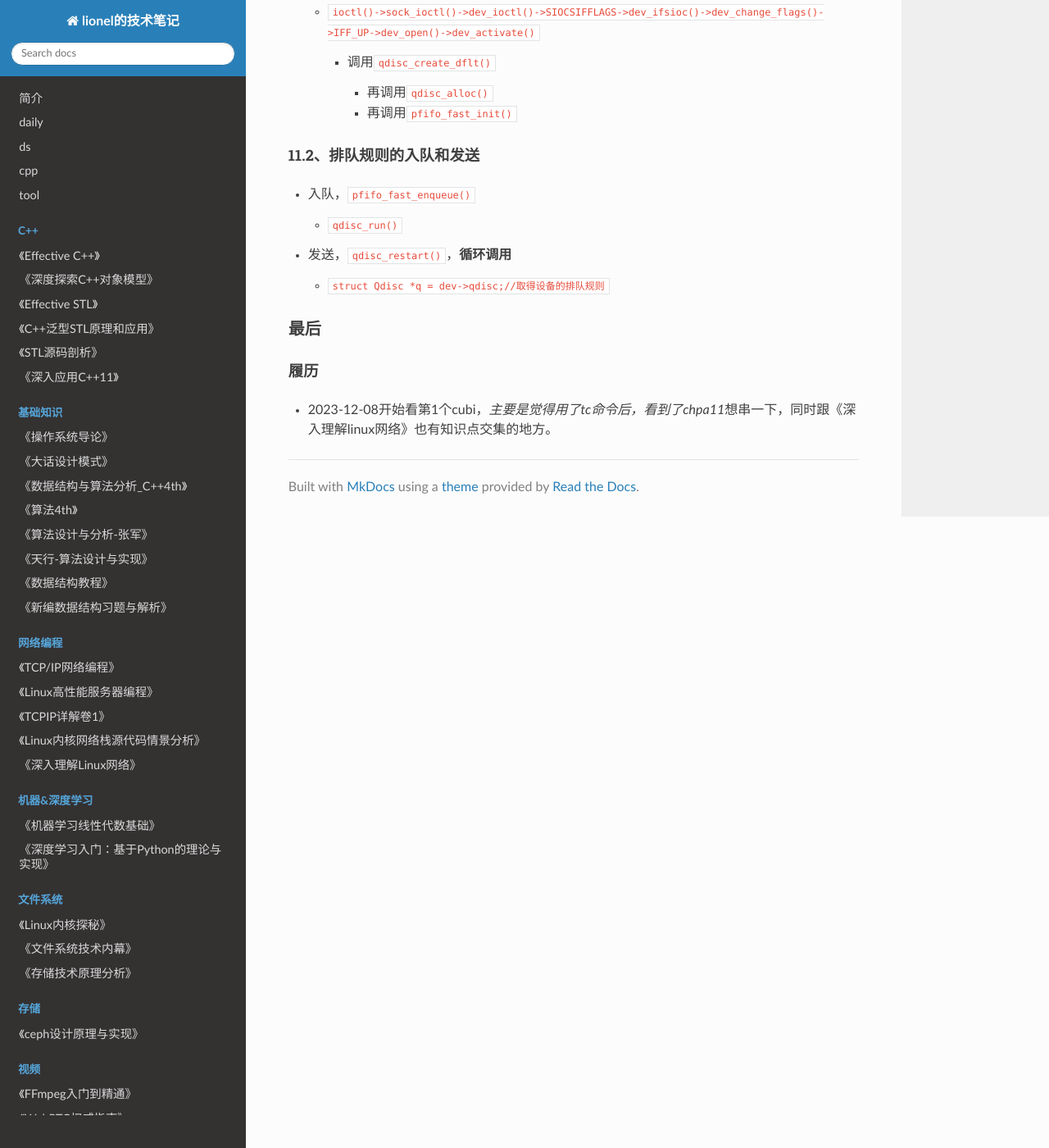
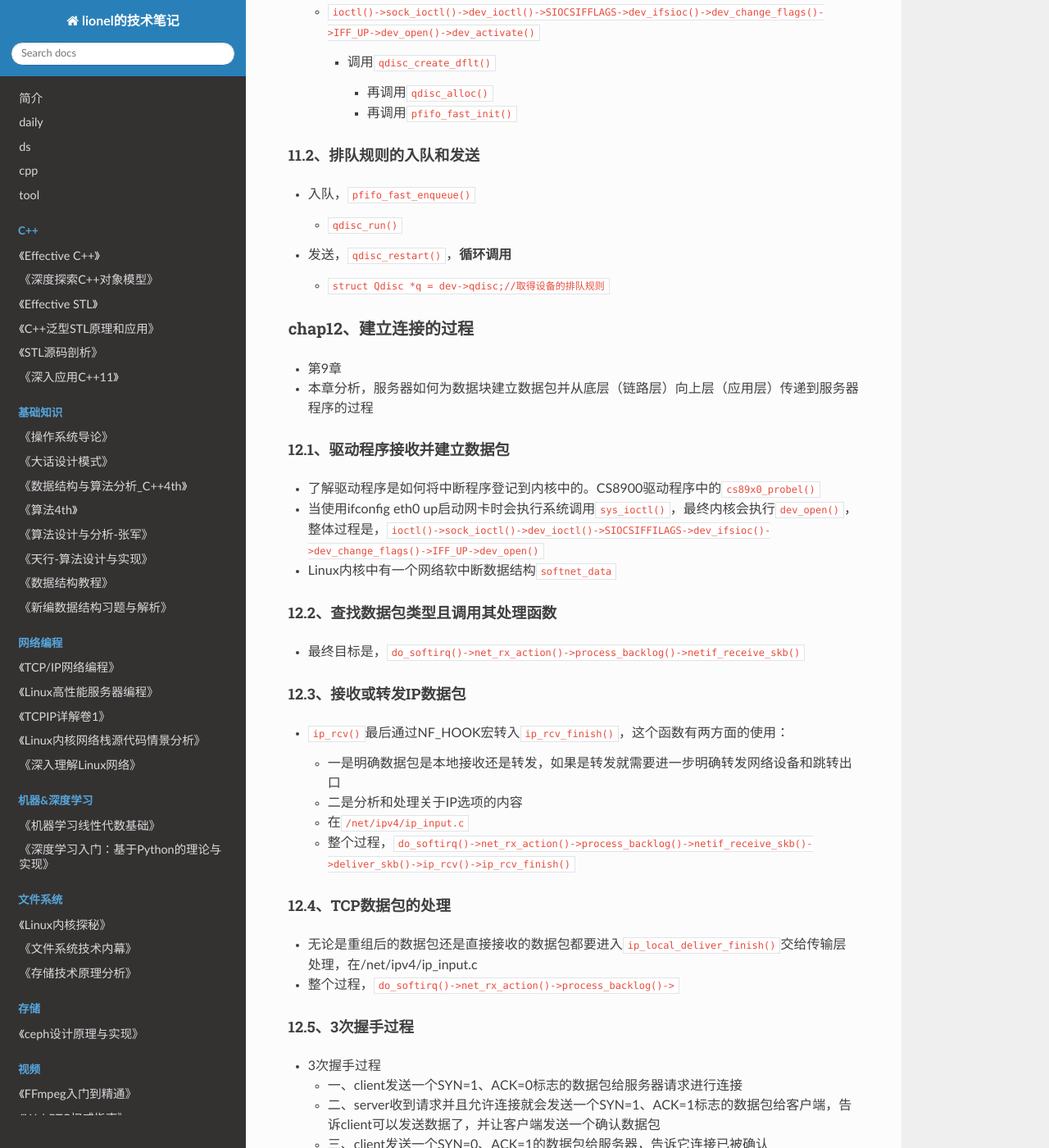
Before and after one commit to wolflion/booknotes, an MkDocs documentation site: the page built from docs/10network/追踪LinuxTCPIP代码运行：基于2.6内核.md, in a window 1280 px wide and 1400 px high, scrolled down 6150 px. Shown: the whole window at 82% size. Built offline with MkDocs 1.6.1, drawn with Linux system fonts in a browser that asks for light colours; nearby versions of some CDN libraries; some of the changed text lies outside the part shown.

Commit message:
Update 追踪LinuxTCPIP代码运行：基于2.6内核.md

```diff
--- a/docs/10network/追踪LinuxTCPIP代码运行：基于2.6内核.md
+++ b/docs/10network/追踪LinuxTCPIP代码运行：基于2.6内核.md
@@ -250,6 +250,94 @@ struct notifier_block{
 + 发送，`qdisc_restart()`，**循环调用**
   + `struct Qdisc *q = dev->qdisc;//取得设备的排队规则`
 
+### chap12、建立连接的过程
+
++ 第9章
++ 本章分析，服务器如何为数据块建立数据包并从底层（链路层）向上层（应用层）传递到服务器程序的过程
+
+#### 12.1、驱动程序接收并建立数据包
+
++ 了解驱动程序是如何将中断程序登记到内核中的。CS8900驱动程序中的`cs89x0_probel()`
++ 当使用ifconfig eth0 up启动网卡时会执行系统调用`sys_ioctl()`，最终内核会执行`dev_open()`，整体过程是，`ioctl()->sock_ioctl()->dev_ioctl()->SIOCSIFFILAGS->dev_ifsioc()->dev_change_flags()->IFF_UP->dev_open()`
++ Linux内核中有一个网络软中断数据结构`softnet_data`
+
+#### 12.2、查找数据包类型且调用其处理函数
+
++ 最终目标是，`do_softirq()->net_rx_action()->process_backlog()->netif_receive_skb()`
+
+#### 12.3、接收或转发IP数据包
+
++ `ip_rcv()`最后通过NF_HOOK宏转入`ip_rcv_finish()`，这个函数有两方面的使用：
+  + 一是明确数据包是本地接收还是转发，如果是转发就需要进一步明确转发网络设备和跳转出口
+  + 二是分析和处理关于IP选项的内容
+  + 在`/net/ipv4/ip_input.c`
+  + 整个过程，`do_softirq()->net_rx_action()->process_backlog()->netif_receive_skb()->deliver_skb()->ip_rcv()->ip_rcv_finish()`
+
+#### 12.4、TCP数据包的处理
+
++ 无论是重组后的数据包还是直接接收的数据包都要进入`ip_local_deliver_finish()`交给传输层处理，在/net/ipv4/ip_input.c
++ 整个过程，`do_softirq()->net_rx_action()->process_backlog()->`
+
+#### 12.5、3次握手过程
+
++ 3次握手过程
+  + 一、client发送一个SYN=1、ACK=0标志的数据包给服务器请求进行连接
+  + 二、server收到请求并且允许连接就会发送一个SYN=1、ACK=1标志的数据包给客户端，告诉client可以发送数据了，并让客户端发送一个确认数据包
+  + 三、client发送一个SYN=0、ACK=1的数据包给服务器，告诉它连接已被确认
+
+### chap13、Internet控制信息的传输
+
++ 主要关于**错误和请求**的内容
+
+#### 13.1、发送ICMP信息
+
++ `icmp_send()`的过程为例来看Linux是如何使用ICMP协议发送控制信息，在`/net/ipv4/icmp.c`
+
+#### 13.2、接收ICMP信息
+
++ 再来看下`icmp_rcv()`，也在`/net/ipv4/icmp.c`
+
+### chap14、数据包的分段与重组
+
+#### 14.1、数据包的分段发送
+
+#### 14.2、数据包的分段接收和重组
+
++ `ip_defrag()`来看接收重组过程，在`/net/ipv4/ip_fragment.c`中，**`ip_defrag()`重组完数据后将其传递给TCP层**
+
+#### 14.3、分段数据包的接收队列
+
+#### 14.4、查找与创建分段队列
+
++ `ip_find()`，先将数据包头部和来源标志记录到该结构中，然后调用`inet_frag_find()`在`ipv4_frags`结构队列中查找INET分段队列头；如果找到了就返回分段队列头指针，反之创建分段队列
+
+#### 14.5、释放和销毁分段队列
+
++ `ip_evictor()`
+
+### chap15、发送和接收数据包
+
+#### 15.1、内核的发送、接收函数
+
+#### 15.2、客户端发送数据包
+
++ `__sock_sendmsg()`来分析
+
+#### 15.3、服务器接收数据包
+
++ `tcp_v4_rcv()`如何接收数据包
+  + 首先找到服务器创建的客户端sock结构
+
+### chap16、socket的关闭
+
+#### 16.1、内核的关闭函数
+
++ 关闭服务器的socket过程要比关闭客户端socket复杂
+
+#### 16.2、服务器与客户端的共同关闭
+
++ `tcp_v4_do_rcv()`
+
 ### 最后
 
 #### 履历
```
